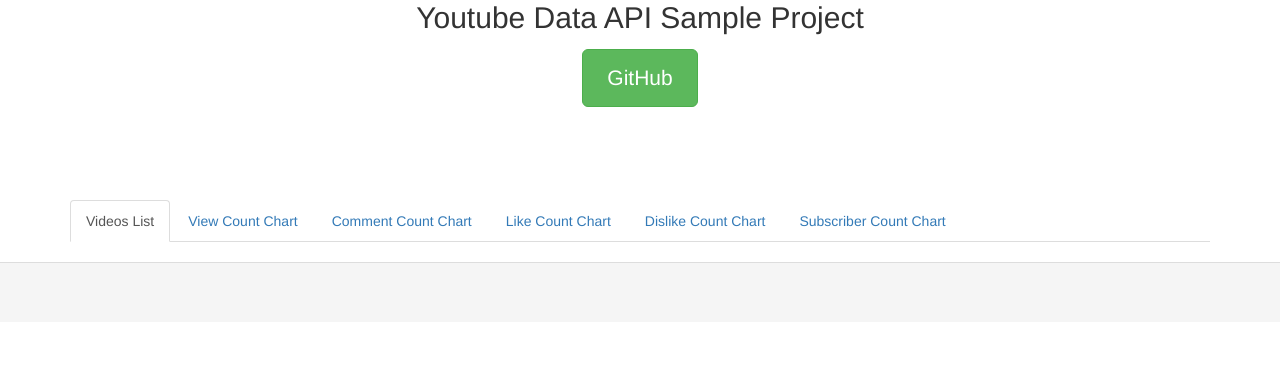
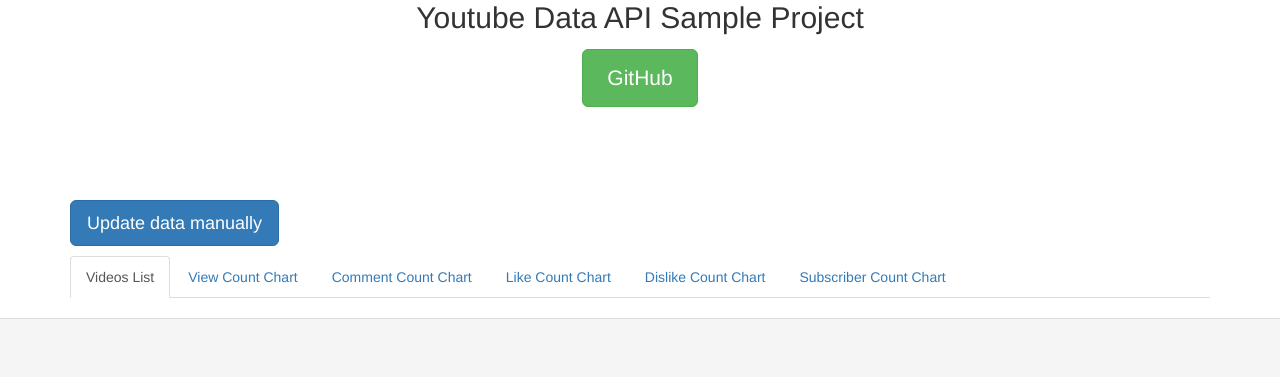
Before and after one commit to Alex-Usovich/YTDataAPISampleProject, a Yii app: template views/site/index.php in a window 1280 px wide. Shown: the part 137-514 px from the top of the page. Run offline with PHP 8.4 and a stand-in for Yii, Linux system fonts and the light colour scheme; the template is opened without the code that fills it, so the values that code supplies are empty; some libraries are stand-ins or nearby versions.

Commit message:
commit changes

```diff
--- a/views/site/index.php
+++ b/views/site/index.php
@@ -18,7 +18,7 @@
     <div class="body-content">
 
         <div>
-
+	    <p><button class="btn btn-lg btn-primary" onclick="funcRefreshData();">Update data manually</button></p>
             <!-- Nav tabs -->
             <ul class="nav nav-tabs" role="tablist">
                 <li role="presentation" class="active"><a href="#videosList" aria-controls="home" role="tab" data-toggle="tab">Videos List</a></li>
```
